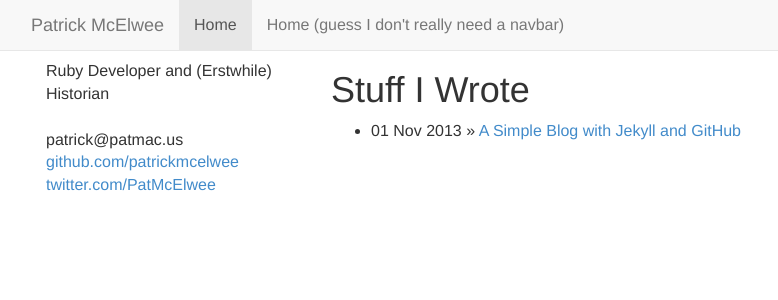
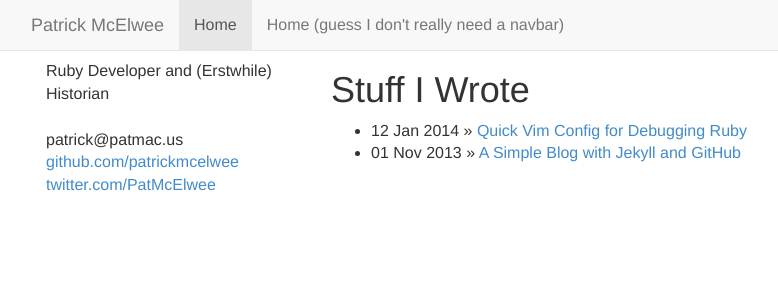
Before and after one commit to patrickmcelwee/patrickmcelwee.github.io, a Jekyll site: the page built from index.html, in a window 1280 px wide. Shown: the top 300 px of the page, without its empty margins (39-817 px from the left). Built offline with Jekyll 4.4.1, drawn with Linux system fonts in a browser that asks for light colours; Markdown is read by kramdown in place of the engine named in the settings.

Commit message:
Post vim post

```diff
--- a/_drafts/vim-config-for-debugging-ruby.markdown
+++ b/_posts/2014-01-12-vim-config-for-debugging-ruby.markdown
@@ -1,6 +1,7 @@
 ---
 layout: post
 title:  "Quick Vim Config for Debugging Ruby"
+date: 2014-01-12 07:29:00
 tags: ruby vim tools testing debugging
 ---
 
@@ -16,7 +17,9 @@ When debugging a problem in Ruby, I *often* follow the same pattern:
 running and re-running[<sup>1</sup>](#fn-vimux)  a test that exercises the
 code in question, while sprinkling the code with statements like this:
 
-    puts "troublesome_variable: #{troublesome_variable}"
+{% highlight ruby %}
+puts "troublesome_variable: #{troublesome_variable}"
+{% endhighlight %}
 
 There are more sophisticated debugging tools, like [Pry](http://pryrepl.org/), but for quick
 visibility into the behavior of my code, this little technique packs a punch.
```
